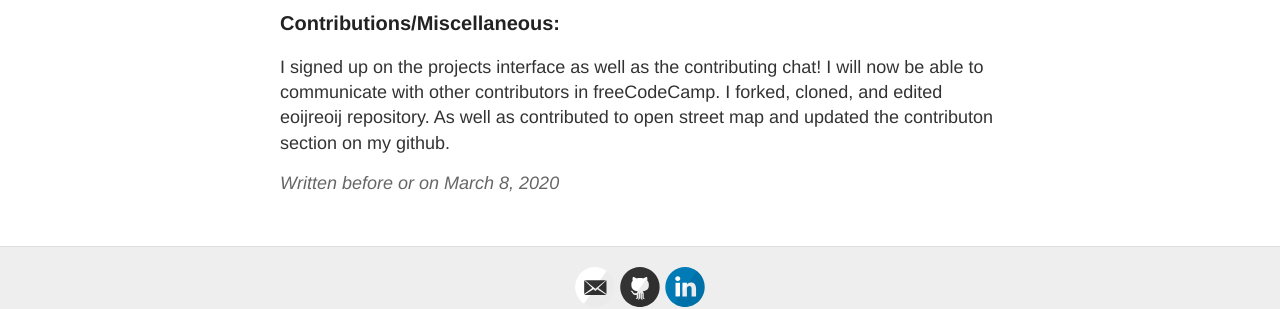
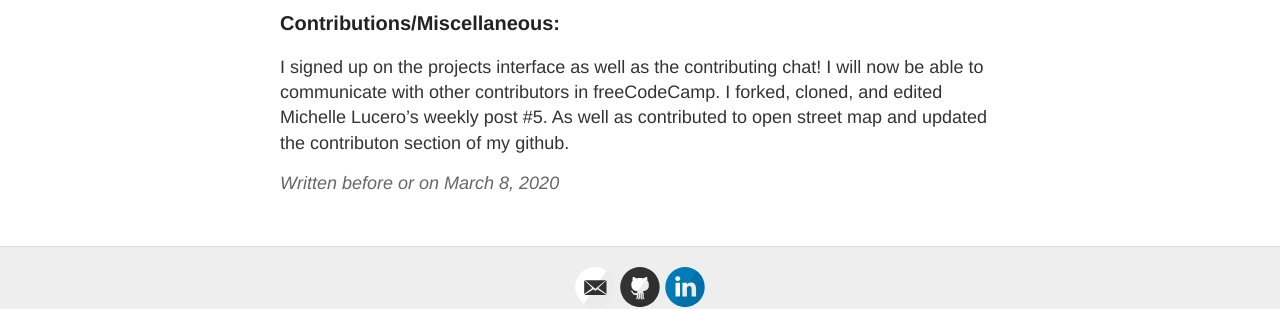
Before and after one commit to hunter-college-ossd-spr-2020/MarceloDamian-weekly, a Jekyll site: the page built from _posts/2020-03-08-week06.md, in a window 1280 px wide. Shown: the part 1752-2061 px from the top of the page. Built offline with Jekyll 4.4.1, drawn with Linux system fonts in a browser that asks for light colours.

Commit message:
Update 2020-03-08-week06.md

```diff
--- a/_posts/2020-03-08-week06.md
+++ b/_posts/2020-03-08-week06.md
@@ -38,5 +38,4 @@ Other files that I've read, other than the ones I've linked above, are [The Inst
 
 
 ### Contributions/Miscellaneous:
-   I signed up on the projects interface as well as the contributing chat! I will now be able to communicate with other contributors in freeCodeCamp.
-   I forked, cloned, and edited eoijreoij repository. As well as contributed to open street map and updated the contributon section on my github.
+   I signed up on the projects interface as well as the contributing chat! I will now be able to communicate with other contributors in freeCodeCamp. I forked, cloned, and edited Michelle Lucero's weekly post #5. As well as contributed to open street map and updated the contributon section of my github.
```
